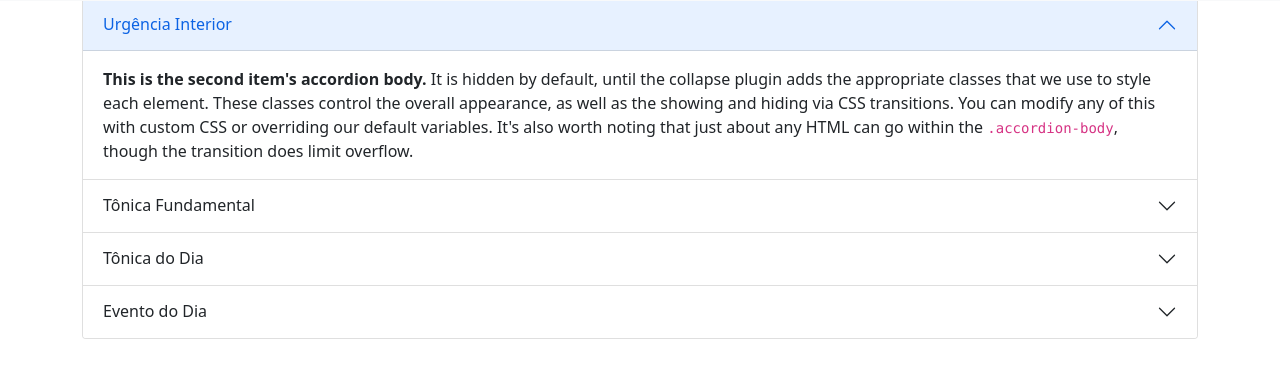
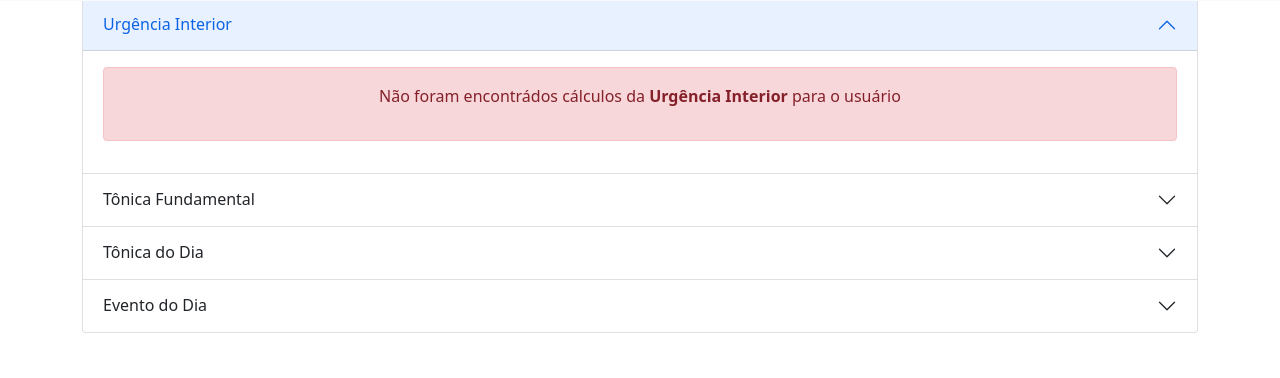
Before and after one commit to carllosaguiar/enochian, a Symfony app: template templates/cabala/personal.html.twig in a window 1280 px wide, after a click on "Urgência Interior". Shown: the part 55-433 px from the top of the page. Run offline with Twig, Linux system fonts and the light colour scheme; the template is opened without the code that fills it, so the values that code supplies are empty; some libraries are stand-ins or nearby versions.

Commit message:
improvement view to registers does not found

```diff
--- a/templates/cabala/personal.html.twig
+++ b/templates/cabala/personal.html.twig
@@ -13,7 +13,7 @@
                 </h2>
                 <div id="collapseOne" class="accordion-collapse collapse show" aria-labelledby="headingOne" data-bs-parent="#accordionExample">
                     <div class="accordion-body">
-                        {% if cabala is not empty %}
+                        {% if cabala.birthCabala is not null %}
                             <div class="card">
                                 <p style="text-align: center">A soma parcial, apesar de não representar o resultado final, também deverá ser analisada como o panorâma para aquele ano.<small></small></p>
                                 <p><strong>Por exemplo:</strong> <br> Se um ano importante para a pessoa for <code>2027</code>, a soma dará <code>11</code>, que é sintetizada em <code>1</code> + <code>1</code> resultando na soma final <code>2</code>, que é a cabala para este ano. Porém, o consultante também deverá analisar o Arcano <code>11</code>, pois contribui na análise da cabala daquele ano.</p>
@@ -28,10 +28,8 @@
                                             <a href="#" class="btn btn-primary"><i class="fa fa-calendar"></i> {{ value[0] }}</a>
                                         </li>
                                     </ul>
-
                                     <ul class="timeline panel-group" id="accordion" role="tablist" aria-multiselectable="true">
                                         <li class="timeline-line"></li>
-
                                         <li class="timeline-item">
                                             <div class="timeline-badge"><a href="#"></a></div>
                                             <div class="timeline-panel">
@@ -124,7 +122,7 @@
                             {% endfor %}
                         {% else %}
                             <div class="alert alert-danger" role="alert" style="text-align: center">
-                                <p>Não foram encontrádos cálculos da Cabala do Ano de Nascimento para o usuário {{ app.user.username }}</p>
+                                <p>Não foram encontrádos cálculos da <strong>Cabala do Ano de Nascimento</strong> para o usuário {{ app.user.username }}</p>
                             </div>
                         {% endif %}
                     </div>
@@ -138,7 +136,15 @@
                 </h2>
                 <div id="collapseTwo" class="accordion-collapse collapse" aria-labelledby="headingTwo" data-bs-parent="#accordionExample">
                     <div class="accordion-body">
-                        <strong>This is the second item's accordion body.</strong> It is hidden by default, until the collapse plugin adds the appropriate classes that we use to style each element. These classes control the overall appearance, as well as the showing and hiding via CSS transitions. You can modify any of this with custom CSS or overriding our default variables. It's also worth noting that just about any HTML can go within the <code>.accordion-body</code>, though the transition does limit overflow.
+                        {% if cabala.innerUrgency is defined and cabala.innerUrgency is not null %}
+                        <div class="card">
+                            <strong>This is the second item's accordion body.</strong> It is hidden by default, until the collapse plugin adds the appropriate classes that we use to style each element. These classes control the overall appearance, as well as the showing and hiding via CSS transitions. You can modify any of this with custom CSS or overriding our default variables. It's also worth noting that just about any HTML can go within the <code>.accordion-body</code>, though the transition does limit overflow.
+                        </div>
+                        {% else %}
+                            <div class="alert alert-danger" role="alert" style="text-align: center">
+                                <p>Não foram encontrádos cálculos da <strong>Urgência Interior</strong> para o usuário {{ app.user.username }}</p>
+                            </div>
+                        {% endif %}
                     </div>
                 </div>
             </div>
@@ -150,7 +156,15 @@
                 </h2>
                 <div id="collapseThree" class="accordion-collapse collapse" aria-labelledby="headingThree" data-bs-parent="#accordionExample">
                     <div class="accordion-body">
-                        <strong>This is the third item's accordion body.</strong> It is hidden by default, until the collapse plugin adds the appropriate classes that we use to style each element. These classes control the overall appearance, as well as the showing and hiding via CSS transitions. You can modify any of this with custom CSS or overriding our default variables. It's also worth noting that just about any HTML can go within the <code>.accordion-body</code>, though the transition does limit overflow.
+                        {% if cabala.fundamentalTonic is not null %}
+                        <div class="card">
+                            <strong>This is the third item's accordion body.</strong> It is hidden by default, until the collapse plugin adds the appropriate classes that we use to style each element. These classes control the overall appearance, as well as the showing and hiding via CSS transitions. You can modify any of this with custom CSS or overriding our default variables. It's also worth noting that just about any HTML can go within the <code>.accordion-body</code>, though the transition does limit overflow.
+                        </div>
+                        {% else %}
+                            <div class="alert alert-danger" role="alert" style="text-align: center">
+                                <p>Não foram encontrádos cálculos da <strong>Tônica Fundamental</strong> para o usuário {{ app.user.username }}</p>
+                            </div>
+                        {% endif %}
                     </div>
                 </div>
             </div>
@@ -162,7 +176,15 @@
                 </h2>
                 <div id="collapseFour" class="accordion-collapse collapse" aria-labelledby="headingFour" data-bs-parent="#accordionExample">
                     <div class="accordion-body">
-                        <strong>This is the third item's accordion body.</strong> It is hidden by default, until the collapse plugin adds the appropriate classes that we use to style each element. These classes control the overall appearance, as well as the showing and hiding via CSS transitions. You can modify any of this with custom CSS or overriding our default variables. It's also worth noting that just about any HTML can go within the <code>.accordion-body</code>, though the transition does limit overflow.
+                        {% if cabala.tonicDay is not null %}
+                        <div class="card">
+                            <strong>This is the third item's accordion body.</strong> It is hidden by default, until the collapse plugin adds the appropriate classes that we use to style each element. These classes control the overall appearance, as well as the showing and hiding via CSS transitions. You can modify any of this with custom CSS or overriding our default variables. It's also worth noting that just about any HTML can go within the <code>.accordion-body</code>, though the transition does limit overflow.
+                        </div>
+                        {% else %}
+                            <div class="alert alert-danger" role="alert" style="text-align: center">
+                                <p>Não foram encontrádos cálculos da <strong>Tônica do Dia</strong> para o usuário {{ app.user.username }}</p>
+                            </div>
+                        {% endif %}
                     </div>
                 </div>
             </div>
@@ -174,7 +196,15 @@
                 </h2>
                 <div id="collapseFive" class="accordion-collapse collapse" aria-labelledby="headingFive" data-bs-parent="#accordionExample">
                     <div class="accordion-body">
-                        <strong>This is the third item's accordion body.</strong> It is hidden by default, until the collapse plugin adds the appropriate classes that we use to style each element. These classes control the overall appearance, as well as the showing and hiding via CSS transitions. You can modify any of this with custom CSS or overriding our default variables. It's also worth noting that just about any HTML can go within the <code>.accordion-body</code>, though the transition does limit overflow.
+                        {% if cabala.eventDay is not null %}
+                        <div class="card">
+                            <strong>This is the third item's accordion body.</strong> It is hidden by default, until the collapse plugin adds the appropriate classes that we use to style each element. These classes control the overall appearance, as well as the showing and hiding via CSS transitions. You can modify any of this with custom CSS or overriding our default variables. It's also worth noting that just about any HTML can go within the <code>.accordion-body</code>, though the transition does limit overflow.
+                        </div>
+                        {% else %}
+                            <div class="alert alert-danger" role="alert" style="text-align: center">
+                                <p>Não foram encontrádos cálculos do <strong>Evento do Dia</strong> para o usuário {{ app.user.username }}</p>
+                            </div>
+                        {% endif %}
                     </div>
                 </div>
             </div>
```
Also changed, not shown: src/Entity/Cabala.php (+24 -8 lines).
